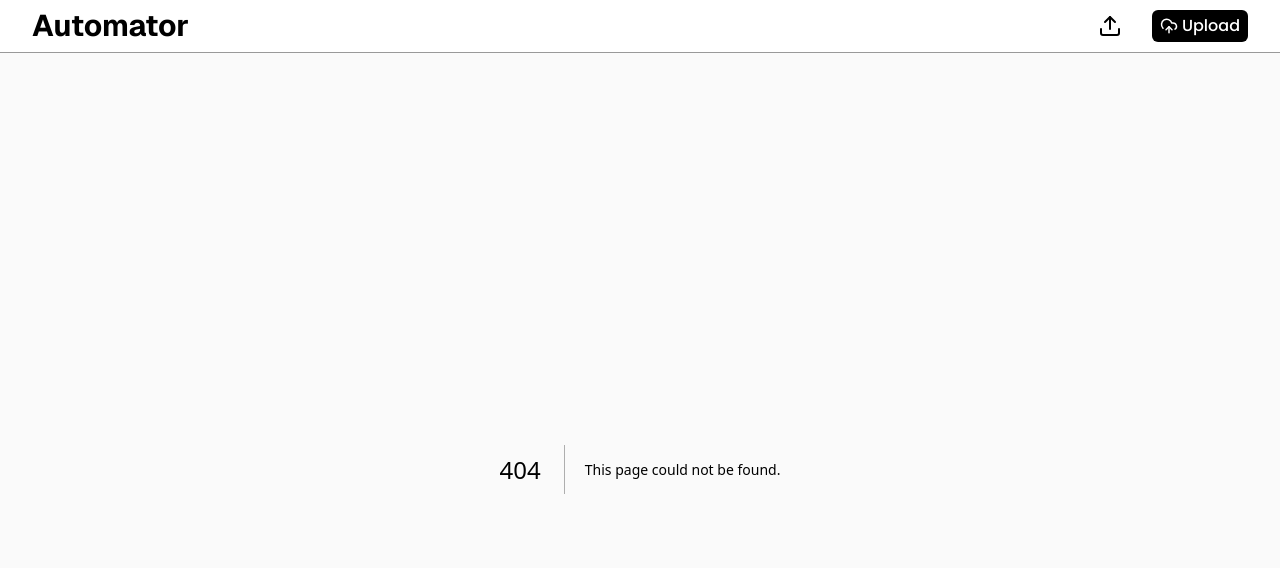
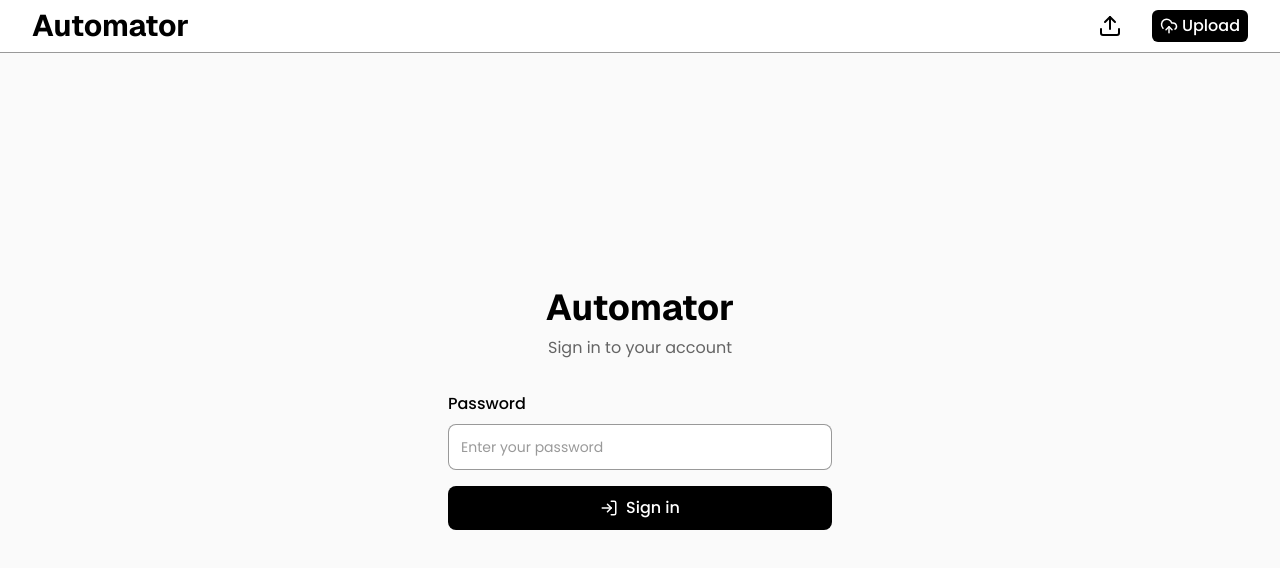
Before and after one commit to Juwonthefirst/youtube-automator, a Next.js app: page /login in a window 1280 px wide. Before the commit this address had no page. Shown: the top 568 px of the page. Built offline with nearby package versions, Linux system fonts and the light colour scheme.

Commit message:
feat: Implement login functionality with password authentication and create login page

```diff
--- /dev/null
+++ b/src/app/api/auth/login/route.ts
@@ -0,0 +1,20 @@
+import { NextRequest, NextResponse } from "next/server";
+
+export async function POST(req: NextRequest) {
+  const { password } = await req.json();
+
+  if (password !== process.env.PERSONAL_SECRET) {
+    return NextResponse.json({ error: "Wrong password" }, { status: 401 });
+  }
+
+  const res = NextResponse.json({ success: true });
+  res.cookies.set("secret", process.env.PERSONAL_SECRET!, {
+    httpOnly: true,
+    secure: process.env.NODE_ENV === "production",
+    sameSite: "strict",
+    path: "/",
+    maxAge: 60 * 60 * 24 * 365,
+  });
+
+  return res;
+}
--- a/src/app/layout.tsx
+++ b/src/app/layout.tsx
@@ -1,18 +1,8 @@
 import type { Metadata } from "next";
-import { Geist, Poppins } from "next/font/google";
 import "./globals.css";
 import Header from "@/components/header";
 import FileUploadContext from "@/components/file-upload-controller";
-
-const poppins = Poppins({
-  weight: ["400", "500", "700"],
-});
-
-export const geistSans = Geist({
-  variable: "--font-geist-sans",
-  subsets: ["latin"],
-  weight: ["700"],
-});
+import { poppins } from "@/utils/fonts";
 
 export const metadata: Metadata = {
   title: "Automator",
--- /dev/null
+++ b/src/app/login/page.tsx
@@ -0,0 +1,9 @@
+import LoginForm from "@/components/login-form";
+
+export default function LoginPage() {
+  return (
+    <>
+      <LoginForm />
+    </>
+  );
+}
--- a/src/components/file-card.tsx
+++ b/src/components/file-card.tsx
@@ -6,24 +6,26 @@ import Thumbnail from "./thumbnail";
 const FileCard = (props: StorageFileInfo) => {
   const fileSizeInMB = (props.size / (1024 * 1024)).toFixed(2);
   return (
-    <article className="flex items-center gap-3 rounded-xl border-[1.5px] border-black/20 bg-white px-3 py-1.5 transition-all duration-200 hover:border-black/80 dark:border-white/20 dark:bg-black dark:hover:border-white/80">
+    <article className="flex items-center gap-2 sm:gap-3 rounded-xl border-[1.5px] border-black/20 bg-white px-2 sm:px-3 py-1.5 transition-all duration-200 hover:border-black/80 dark:border-white/20 dark:bg-black dark:hover:border-white/80 min-w-0">
       <Thumbnail
         src={props.thumbnailURL}
         alt={`Thumbnail for ${props.name}`}
         width={40}
         height={40}
-        className="size-10 rounded-md object-cover shadow-md"
+        className="size-8 sm:size-10 rounded-md object-cover shadow-md shrink-0"
       />
-      <div className="flex flex-col gap-1 max-w-3/4">
-        <p className="line-clamp-1 font-medium whitespace-nowrap text-ellipsis">
-          {props.name}
-        </p>
-        <div className="flex justify-between text-xs opacity-80">
-          <p>{fileSizeInMB}MB</p>
-          <p>{parseDateString({ dateString: props.created_at })}</p>
+      <div className="flex flex-col gap-1 min-w-0 flex-1">
+        <p className="font-medium truncate">{props.name}</p>
+        <div className="flex justify-between gap-2 text-xs opacity-80 overflow-hidden">
+          <p className="truncate">{fileSizeInMB}MB</p>
+          <p className="truncate">
+            {parseDateString({ dateString: props.created_at })}
+          </p>
         </div>
       </div>
-      <MenuBtn Key={props.Key} />
+      <div className="shrink-0">
+        <MenuBtn Key={props.Key} />
+      </div>
     </article>
   );
 };
--- a/src/components/folder-card.tsx
+++ b/src/components/folder-card.tsx
@@ -5,17 +5,19 @@ import Link from "next/link";
 
 const FolderCard = (props: StorageFolderInfo) => {
   return (
-    <article className="flex items-center gap-3 bg-white dark:bg-black border-black/20 dark:border-white/20 border-[1.5px] rounded-xl px-3 py-1.5 hover:border-black/80 dark:hover:border-white/80 transition-all duration-200">
+    <article className="flex items-center gap-2 sm:gap-3 bg-white dark:bg-black border-black/20 dark:border-white/20 border-[1.5px] rounded-xl px-2 sm:px-3 py-1.5 hover:border-black/80 dark:hover:border-white/80 transition-all duration-200 min-w-0">
       <Link
         href={`files/${props.Key}`}
-        className="flex items-center gap-3 flex-1"
+        className="flex items-center gap-2 sm:gap-3 flex-1 min-w-0"
       >
-        <Folder className="fill-neutral-800 dark:fill-white size-12 text-white dark:text-black stroke-1" />
-        <div className="flex flex-col flex-1 gap-1">
-          <p className="font-medium col-span-3">{props.name}</p>
+        <Folder className="fill-neutral-800 dark:fill-white size-10 sm:size-12 text-white dark:text-black stroke-1 shrink-0" />
+        <div className="flex flex-col flex-1 gap-1 min-w-0">
+          <p className="font-medium truncate">{props.name}</p>
         </div>
       </Link>
-      <MenuBtn Key={props.Key} />
+      <div className="shrink-0">
+        <MenuBtn Key={props.Key} />
+      </div>
     </article>
   );
 };
--- a/src/components/header.tsx
+++ b/src/components/header.tsx
@@ -1,4 +1,4 @@
-import { geistSans } from "@/app/layout";
+import { geistSans } from "@/utils/fonts";
 import { Upload, UploadCloud } from "lucide-react";
 import Link from "next/link";
 
--- /dev/null
+++ b/src/components/login-form.tsx
@@ -0,0 +1,84 @@
+"use client";
+import { useState } from "react";
+import { useRouter } from "next/navigation";
+import { LogIn } from "lucide-react";
+import { geistSans } from "@/utils/fonts";
+
+export default function LoginPage() {
+  const [password, setPassword] = useState("");
+  const [isLoading, setIsLoading] = useState(false);
+  const router = useRouter();
+
+  async function handleSubmit() {
+    setIsLoading(true);
+    try {
+      const res = await fetch("/api/auth/login", {
+        method: "POST",
+        body: JSON.stringify({ password }),
+        headers: { "Content-Type": "application/json" },
+      });
+
+      if (res.ok) {
+        router.push("/");
+      } else {
+        alert("Wrong password");
+      }
+    } finally {
+      setIsLoading(false);
+    }
+  }
+
+  const handleKeyPress = (e: React.KeyboardEvent<HTMLInputElement>) => {
+    if (e.key === "Enter") {
+      handleSubmit();
+    }
+  };
+
+  return (
+    <div className="flex items-center justify-center min-h-[calc(100vh-120px)]">
+      <div className="w-full max-w-sm">
+        <div className="flex flex-col gap-8">
+          <div className="text-center">
+            <h1 className={`${geistSans.className} text-4xl font-bold mb-2`}>
+              Automator
+            </h1>
+            <p className="text-black/60 dark:text-white/60">
+              Sign in to your account
+            </p>
+          </div>
+
+          <div className="flex flex-col gap-4">
+            <div className="flex flex-col gap-2">
+              <label
+                htmlFor="password"
+                className="font-medium text-black dark:text-white"
+              >
+                Password
+              </label>
+              <input
+                id="password"
+                type="password"
+                value={password}
+                onChange={(e) => setPassword(e.target.value)}
+                onKeyPress={handleKeyPress}
+                placeholder="Enter your password"
+                className="text-sm focus:outline-0 border-black/40 dark:border-white/40 border-[1.5px] rounded-lg p-3 bg-white dark:bg-neutral-900 text-black dark:text-white [&:hover,&:focus]:border-black/80 dark:[&:hover,&:focus]:border-white/80 transition-all placeholder:text-black/40 dark:placeholder:text-white/40"
+                disabled={isLoading}
+              />
+            </div>
+
+            {/* Submit Button */}
+            <button
+              onClick={handleSubmit}
+              disabled={isLoading}
+              className="flex gap-2 items-center justify-center bg-black dark:bg-white text-white dark:text-black font-medium rounded-lg py-2.5 px-4 hover:ring-4 ring-black/10 dark:ring-white/20 transition-all disabled:opacity-70 disabled:cursor-not-allowed"
+            >
+              <LogIn size={18} />
+              {isLoading ? "Signing in..." : "Sign in"}
+            </button>
+          </div>
+        </div>
+      </div>
+    </div>
+  );
+}
--- /dev/null
+++ b/src/proxy.ts
@@ -0,0 +1,17 @@
+import { NextRequest, NextResponse } from "next/server";
+
+export const config = {
+  matcher: [
+    "/((?!_next/static|_next/image|favicon.ico|login|api/auth/login).*)",
+  ],
+};
+
+export function proxy(req: NextRequest) {
+  const token = req.cookies.get("secret")?.value;
+
+  if (token === process.env.PERSONAL_SECRET) {
+    return NextResponse.next();
+  }
+
+  return NextResponse.redirect(new URL("/login", req.url));
+}
--- /dev/null
+++ b/src/utils/fonts.ts
@@ -0,0 +1,11 @@
+import { Geist, Poppins } from "next/font/google";
+
+export const poppins = Poppins({
+  weight: ["400", "500", "700"],
+});
+
+export const geistSans = Geist({
+  variable: "--font-geist-sans",
+  subsets: ["latin"],
+  weight: ["700"],
+});
```
